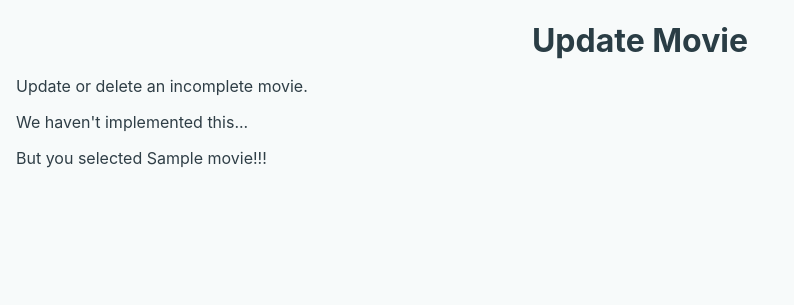
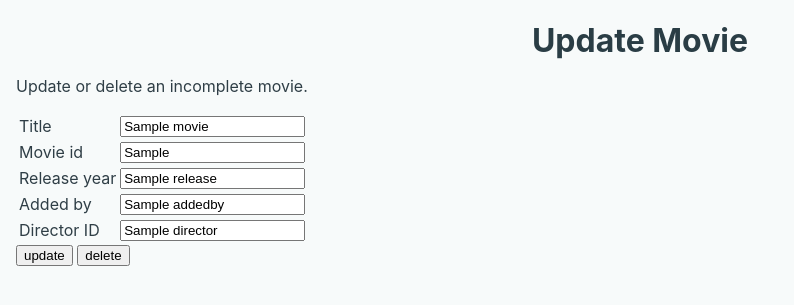
Before and after one commit to megdugan/CRUD, a Flask app: template templates/update.html in a window 1280 px wide. Shown: the part 92-397 px from the top of the page, without its empty margins (0-794 px from the left). Run offline with Flask 3, Linux system fonts and the light colour scheme; the template is opened without the code that fills it: most values are stand-ins (such as "Sample title", 1, 10 or a date in 2020).

Commit message:
updates to select and update

```diff
--- a/app.py
+++ b/app.py
@@ -49,15 +49,30 @@ def select():
         incomplete_movies = db.get_incomplete_movies(conn)
         return render_template('select.html', movies=incomplete_movies)
     else:
-        # Method has to be POST, so the form has been filled out
+        # Method is POST, form has been filled out
+        # Redirect to update incomplete movie form
         tt = request.form.get('menu-tt')
         return redirect(url_for('update', tt=tt))
 
-@app.route('/update/<tt>')
+@app.route('/update/<tt>', methods=['POST', 'GET'])
 def update(tt):
     conn = dbi.connect()
     movie = db.get_movie_from_tt(conn, tt)
-    return render_template('update.html', movie = movie[0])
+    if request.method == 'GET':
+        # Send the update form
+        return render_template('update.html', movie = movie[0])
+    else:
+        # Method is post, form has been filled out
+        # Update movie and flash success message
+        title = request.form.get('movie-title')
+        tt = request.form.get('movie-tt')
+        release = request.form.get('movie-release')
+        addedby = request.form.get('movie-addedby')
+        director = request.form.get('movie-director')
+        db.update_movie(conn, tt, title, release, director, addedby)
+        flash('Movie (' + str(title) + ') was updated successfully')
+
+
 
 if __name__ == '__main__':
     import sys, os
--- a/templates/select.html
+++ b/templates/select.html
@@ -1,6 +1,7 @@
 {% extends "base.html" %}
 
 {% block main_content %}
+
 <h1>Select Movie</h1>
 
 <p>Select an incomplete movie.</p>
--- a/templates/update.html
+++ b/templates/update.html
@@ -6,7 +6,32 @@
 
 <p>Update or delete an incomplete movie.</p>
 
-<p>We haven't implemented this...</p>
-<p>But you selected {{movie.title}}!!!</p>
+<form method=POST action="">
+    <table>
+        <tr>
+            <td><label for="movie-title">Title</label></td>
+            <td><input id="movie-title" name='movie-title' value="{{ movie.title }}"></td>
+        </tr>
+        <tr>
+            <td><label for="movie-tt">Movie id</label></td>
+            <td><input id="movie-tt" name='movie-tt' value="{{ movie.tt }}"></td>
+        </tr>
+        <tr>
+            <td><label for="movie-release">Release year</label></td>
+            <td><input id="movie-release" name='movie-release' value="{{ movie.release }}"></td>
+        </tr>
+        <tr>
+            <td><label for="movie-addedby">Added by</label></td>
+            <td><input id="movie-addedby" name='movie-addedby' value="{{ movie.addedby }}"></td>
+        </tr>
+        <tr>
+            <td><label for="movie-director">Director ID</label></td>
+            <td><input id="movie-director" name='movie-director' value="{{ movie.director }}"></td>
+        </tr>
+    </table>
+    <input type="submit" name="submit" value="update">
+    <input type="submit" name="submit" value="delete">
+</form>
+
 
 {% endblock %}
```
